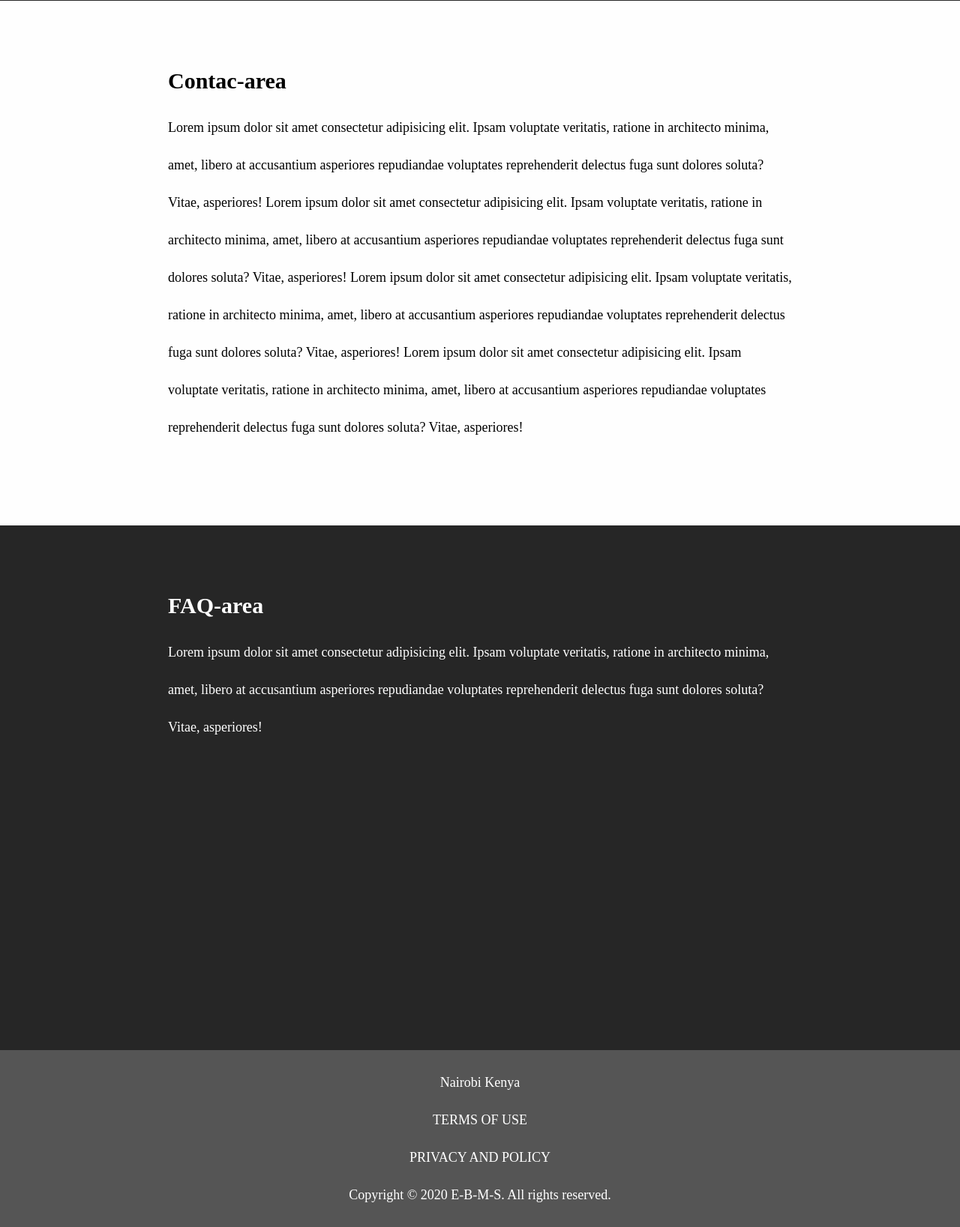
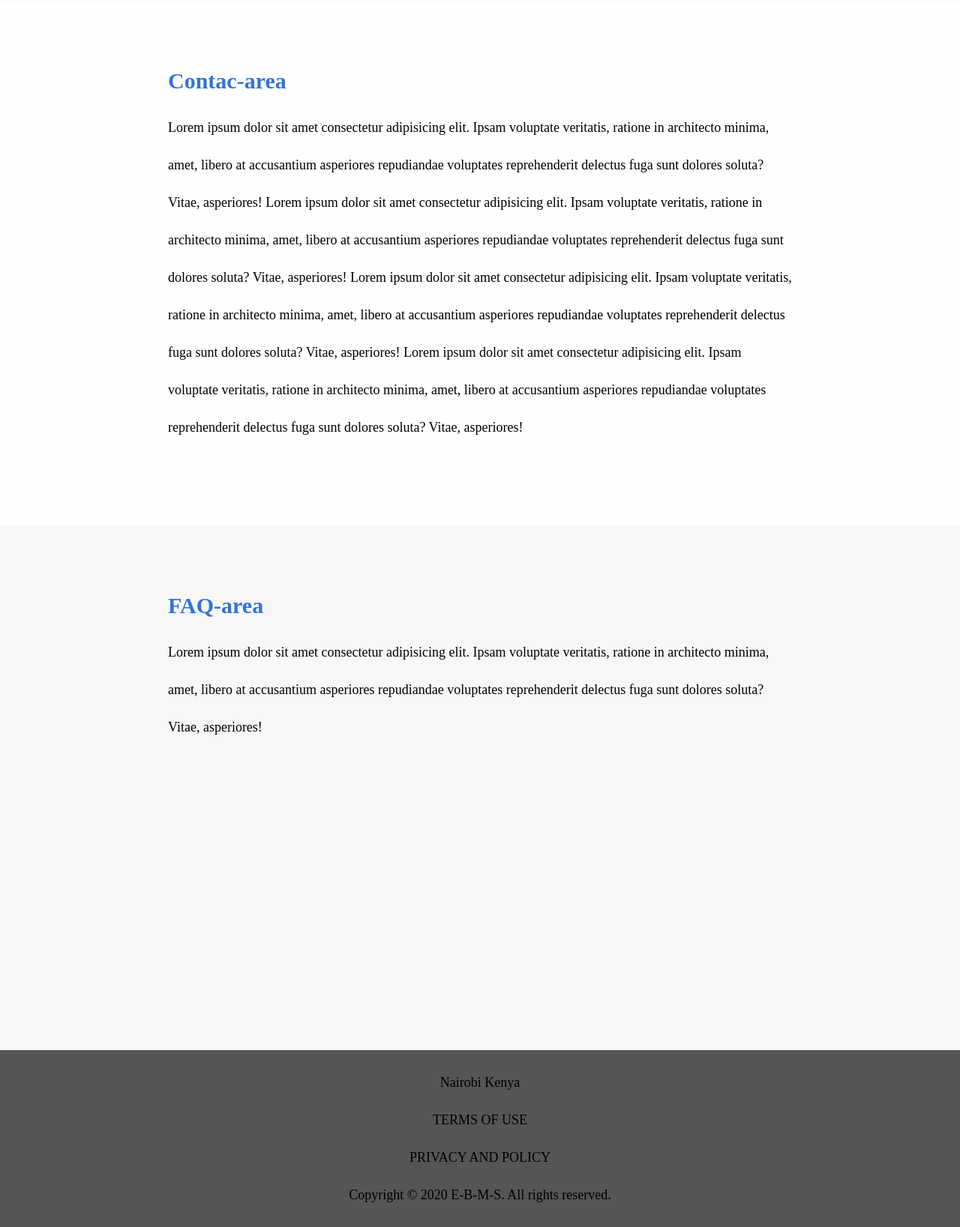
Before and after one commit to maripass/project-cuea, a PHP site: page / in a window 1280 px wide. Shown: the part 2059-3696 px from the top of the page at 75% size. Run offline with PHP 8.4, Linux system fonts and the light colour scheme.

Commit message:
--- Auto-Git Commit ---

```diff
--- a/index.html
+++ b/index.html
@@ -114,8 +114,8 @@
 <footer>
     <p>
         Nairobi Kenya <br>
-        <a href="terms-of-use.html" style="color: white;">TERMS OF USE</a><br>
-        <a href="privacy-and-policy.html" style="color: white;">PRIVACY AND POLICY</a><br>
+        <a href="terms-of-use.html" style="color: black;">TERMS OF USE</a><br>
+        <a href="privacy-and-policy.html" style="color: black;">PRIVACY AND POLICY</a><br>
         Copyright © 2020 E-B-M-S. All rights reserved.
     </p>
 </footer>
--- a/style.css
+++ b/style.css
@@ -65,22 +65,21 @@ body{
  }
  h1{
      font-size: 30px;
-     font-family: Audiowide;
+     color: #3274d6;
 }
 p{
     font-size: 18px;
     line-height: 50px;
+    color: #000;
 }
 .about-area, .contact-area{
     background: #fefefe;
 }
 .service-area, .faq-area{
-    background: #262626;
+    background: #F7F7F7;
     color: #fff;
 }
-html{
-    scroll-behavior: smooth;
-}
+
 footer {
 
     /* position: fixed; */
```
